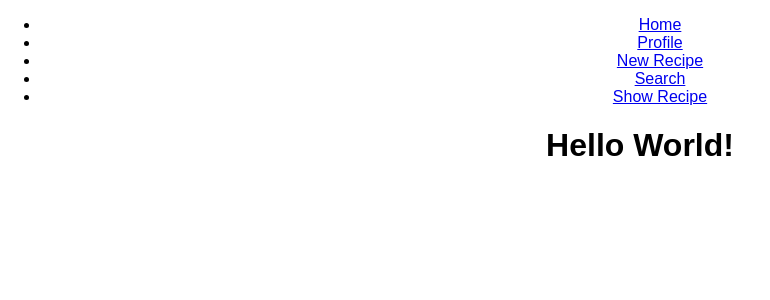
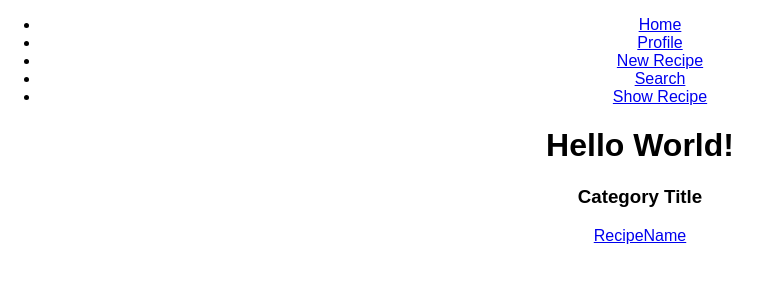
Before and after one commit to nyc-nighthawks-2017/saucypan-og-front-end, a React (Create React App) app: page / in a window 1280 px wide. Shown: the top 300 px of the page, without its empty margins (0-770 px from the left). Built offline with nearby package versions, Linux system fonts and the light colour scheme.

Commit message:
Add categorydisplay and recipelink components

```diff
--- a/src/App.js
+++ b/src/App.js
@@ -7,6 +7,7 @@ import NavBar from './components/navBar.js'
 import NewRecipe from './components/newRecipe.js'
 import RecipeSearch from './components/recipeSearch.js'
 import RecipeDetails from './components/recipeDetails.js'
+import CategoryDisplay from './components/categoryDisplay.js'
 
 class App extends Component {
   constructor() {
@@ -35,11 +36,16 @@ class App extends Component {
     } else if(this.state.visiblePage === "http://localhost:3000/recipe-details") {
       page = <RecipeDetails />
     }
+    let recipe = {
+      name: "RecipeName",
+      link: "recipelink"
+    }
 
     return (
       <div className="App">
         <NavBar handleClick = {this.handleClick} />
         {page}
+        <CategoryDisplay recipe={recipe} />
       </div>
     );
   }
--- /dev/null
+++ b/src/components/categoryDisplay.js
@@ -0,0 +1,15 @@
+import React from 'react';
+import RecipeLink from './recipeLink.js'
+
+class CategoryDisplay extends React.Component {
+  render() {
+    return (
+      <div>
+        <h3>Category Title</h3>
+        <RecipeLink recipe={this.props.recipe}/>
+      </div>
+    )
+  }
+}
+
+export default CategoryDisplay;
--- /dev/null
+++ b/src/components/recipeLink.js
@@ -0,0 +1,15 @@
+import React from 'react';
+
+class RecipeLink extends React.Component {
+
+  render() {
+    const { name, link } = this.props.recipe
+    return (
+      <div>
+        <a href={link}>{name}</a>
+      </div>
+    )
+  }
+}
+
+export default RecipeLink;
```
